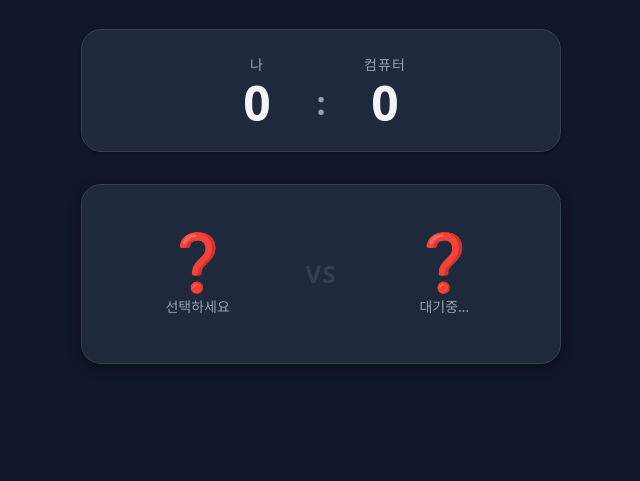
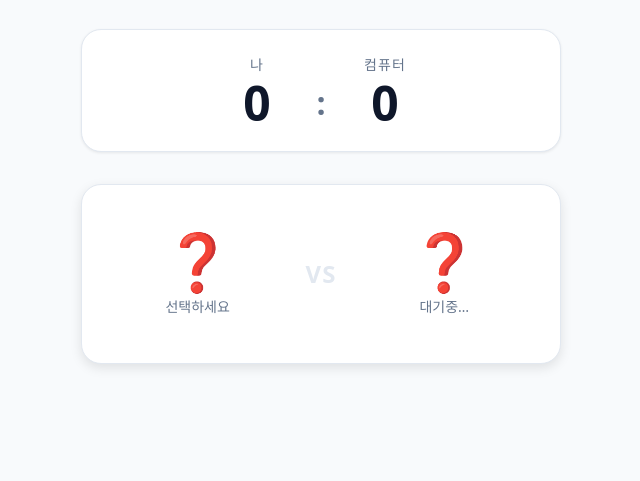
Before and after one commit to cclss/hermes-e2e-fixture, a plain HTML site: page index.html in a window 1280 px wide. Shown: the part 121-602 px from the top of the page, without its empty margins (319-959 px from the left). Drawn offline with Linux system fonts and the light colour scheme.

Commit message:
feat(grain-1): 라이트 팔레트로 전환
Grain: grain-1
Do: `:root`의 모든 color 토큰을 라이트 테마(배경 `#f8fafc`, 서피스 `#ffffff`/`#f1f5f9`, 텍스트 `#0f172a`, 보조 텍스트 `#64748b`, border `#e2e8f0`, 결과 surface 불투명도 0.08 이하)로 교체한다. 어두운 배경 대비 불투명도가 높게 잡혀있던 shadow 알파값도 라이트 배경에 맞게(`rgba(0,0,0,0.08~0.12)`) 낮춘다.
DoneWhen: (1) `design-spec/token-groups/color/base.md`의 기존 토큰 전체 확인 후 라이트 팔레트 값으로 업데이트 기록, (2) `style.css`의 `--color-*` 전체가 라이트 테마 값으로 교체되어 어두운 배경 색이 남아있지 않음, (3) `design-spec/token-groups/shadow/base.md`에서 shadow 불투명도가 라이트 배경 기준으로 조정되었는지 확인 후 변경값 기록

```diff
--- a/style.css
+++ b/style.css
@@ -2,29 +2,29 @@
 
 /* Color */
 :root {
-  --color-bg: #0f172a;
-  --color-surface: #1e293b;
-  --color-surface-raised: #273449;
+  --color-bg: #f8fafc;
+  --color-surface: #ffffff;
+  --color-surface-raised: #f1f5f9;
   --color-primary: #3b82f6;
   --color-primary-hover: #2563eb;
-  --color-win: #22c55e;
-  --color-draw: #f59e0b;
-  --color-lose: #ef4444;
-  --color-text-primary: #f1f5f9;
-  --color-text-secondary: #94a3b8;
-  --color-border: #334155;
-  --color-btn-default-bg: #1e293b;
-  --color-btn-default-border: #334155;
-  --color-btn-hover-bg: #273449;
+  --color-win: #16a34a;
+  --color-draw: #d97706;
+  --color-lose: #dc2626;
+  --color-text-primary: #0f172a;
+  --color-text-secondary: #64748b;
+  --color-border: #e2e8f0;
+  --color-btn-default-bg: #ffffff;
+  --color-btn-default-border: #e2e8f0;
+  --color-btn-hover-bg: #f1f5f9;
   --color-btn-hover-border: #3b82f6;
   --color-difficulty-active-bg: #3b82f6;
-  --color-difficulty-inactive-bg: #1e293b;
-  --color-win-surface: rgba(34, 197, 94, 0.15);
-  --color-win-border: rgba(34, 197, 94, 0.3);
-  --color-lose-surface: rgba(239, 68, 68, 0.15);
-  --color-lose-border: rgba(239, 68, 68, 0.3);
-  --color-draw-surface: rgba(245, 158, 11, 0.15);
-  --color-draw-border: rgba(245, 158, 11, 0.3);
+  --color-difficulty-inactive-bg: #ffffff;
+  --color-win-surface: rgba(22, 163, 74, 0.08);
+  --color-win-border: rgba(22, 163, 74, 0.20);
+  --color-lose-surface: rgba(220, 38, 38, 0.08);
+  --color-lose-border: rgba(220, 38, 38, 0.20);
+  --color-draw-surface: rgba(217, 119, 6, 0.08);
+  --color-draw-border: rgba(217, 119, 6, 0.20);
 }
 
 /* Typography */
@@ -65,10 +65,10 @@
 
 /* Shadow */
 :root {
-  --shadow-sm: 0 1px 3px rgba(0, 0, 0, 0.4);
-  --shadow-md: 0 4px 12px rgba(0, 0, 0, 0.4);
-  --shadow-lg: 0 8px 24px rgba(0, 0, 0, 0.5);
-  --shadow-btn-hover: 0 0 0 3px rgba(59, 130, 246, 0.35);
+  --shadow-sm: 0 1px 3px rgba(0, 0, 0, 0.08);
+  --shadow-md: 0 4px 12px rgba(0, 0, 0, 0.10);
+  --shadow-lg: 0 8px 24px rgba(0, 0, 0, 0.12);
+  --shadow-btn-hover: 0 0 0 3px rgba(59, 130, 246, 0.18);
 }
 
 /* Transition */
```
